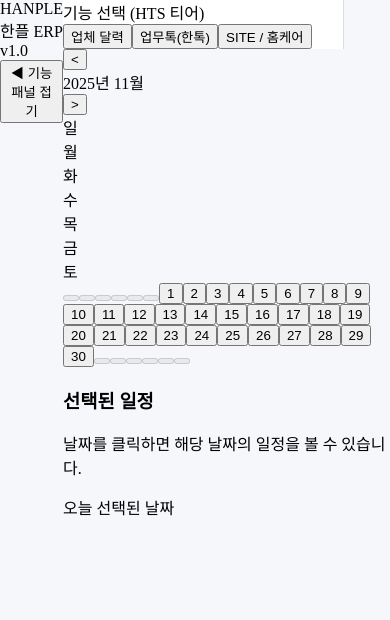
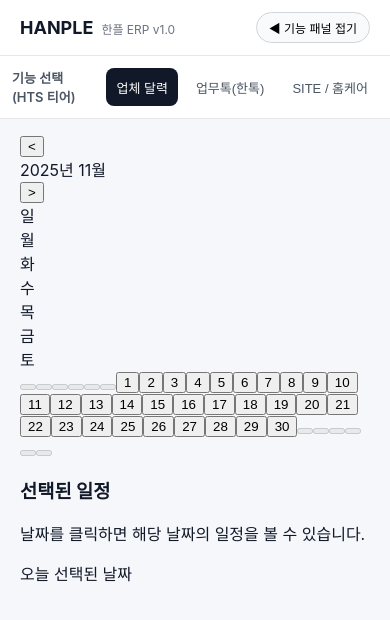
Before and after one commit to hit308277-cloud/hanple-v1, a React (Vite) app: page / in a window 390 px wide. Shown: the top 620 px of the page. Built offline with nearby package versions, Linux system fonts and the light colour scheme.

Commit message:
Refactor styles for layout and responsiveness

```diff
--- a/src/styles.css
+++ b/src/styles.css
@@ -1,46 +1,158 @@
-/* 전체 화면 자동 확장 */
-html, body, #root {
+* {
+  box-sizing: border-box;
+}
+
+/* 전체 화면 기본 설정 */
+html,
+body,
+#root {
   margin: 0;
   padding: 0;
   width: 100%;
   height: 100%;
-  overflow: hidden;
 }
 
-/* 메인 컨테이너 – HTS 스타일 */
+body {
+  font-family: -apple-system, BlinkMacSystemFont, 'Segoe UI', sans-serif;
+  background: #f5f7fb;
+  color: #111827;
+}
+
+/* 최상위 컨테이너 */
 .app-container {
   display: flex;
-  width: 100%;
-  height: 100%;
-  background: #f5f7fa;
+  flex-direction: column;
+  height: 100vh; /* PC에서 항상 화면 꽉 차게 */
 }
 
-/* 왼쪽 기능 패널 */
-.left-panel {
-  width: 280px;
-  min-width: 200px;
-  max-width: 500px;
+/* 상단 헤더 */
+.app-header {
+  display: flex;
+  align-items: center;
+  justify-content: space-between;
+  padding: 12px 20px;
   background: #ffffff;
-  border-right: 1px solid #ddd;
-  overflow-y: auto;
+  border-bottom: 1px solid #e5e7eb;
 }
 
-/* 오른쪽 메인창 */
-.main-panel {
-  flex: 1;
-  background: #fff;
-  overflow-y: auto;
-  padding: 20px;
+.logo {
+  display: flex;
+  align-items: baseline;
+  gap: 8px;
 }
 
-/* HTS 스타일 토글 버튼 */
-.toggle-btn {
-  background: #0077ff;
-  color: white;
-  padding: 8px 14px;
+.logo-mark {
+  font-weight: 700;
+  font-size: 18px;
+  color: #111827;
+}
+
+.logo-sub {
+  font-size: 12px;
+  color: #6b7280;
+}
+
+/* HTS 상단 툴바 */
+.hts-toolbar {
+  display: flex;
+  align-items: center;
+  gap: 8px;
+}
+
+.hts-toggle {
+  border: 1px solid #d1d5db;
+  background: #f9fafb;
+  border-radius: 999px;
+  padding: 6px 12px;
+  font-size: 12px;
+  cursor: pointer;
+}
+
+.hts-toggle:hover {
+  background: #e5e7eb;
+}
+
+/* 메인 레이아웃 (좌측 기능, 우측 화면) */
+.app-body {
+  flex: 1;
+  display: flex;
+  min-height: 0;
+}
+
+/* 좌측 기능 패널 (HTS 티어 영역) */
+.left-panel {
+  width: 260px;
+  min-width: 220px;
+  max-width: 320px;
+  border-right: 1px solid #e5e7eb;
+  background: #ffffff;
+  padding: 12px;
+  display: flex;
+  flex-direction: column;
+  gap: 12px;
+}
+
+.left-panel-title {
+  font-size: 13px;
+  font-weight: 600;
+  color: #4b5563;
+}
+
+/* 탭 버튼들 */
+.tabs {
+  display: flex;
+  flex-direction: column;
+  gap: 8px;
+}
+
+.tab-btn {
+  text-align: left;
+  padding: 8px 10px;
+  border-radius: 8px;
   border: none;
-  border-radius: 6px;
+  background: transparent;
+  font-size: 13px;
+  color: #4b5563;
   cursor: pointer;
-  font-size: 14px;
-  margin: 10px;
 }
+
+.tab-btn:hover {
+  background: #f3f4f6;
+}
+
+.tab-btn.tab-active {
+  background: #111827;
+  color: #ffffff;
+}
+
+/* 우측 실제 화면 (달력 / 한톡 / 홈케어) */
+.right-panel {
+  flex: 1;
+  min-width: 0;
+  padding: 16px 20px;
+  overflow: auto;
+}
+
+/* 반응형 (모바일에서는 위아래로 정렬) */
+@media (max-width: 900px) {
+  .app-body {
+    flex-direction: column;
+  }
+
+  .left-panel {
+    width: 100%;
+    max-width: none;
+    border-right: none;
+    border-bottom: 1px solid #e5e7eb;
+    flex-direction: row;
+    overflow-x: auto;
+  }
+
+  .tabs {
+    flex-direction: row;
+  }
+
+  .tab-btn {
+    white-space: nowrap;
+  }
+}
```
